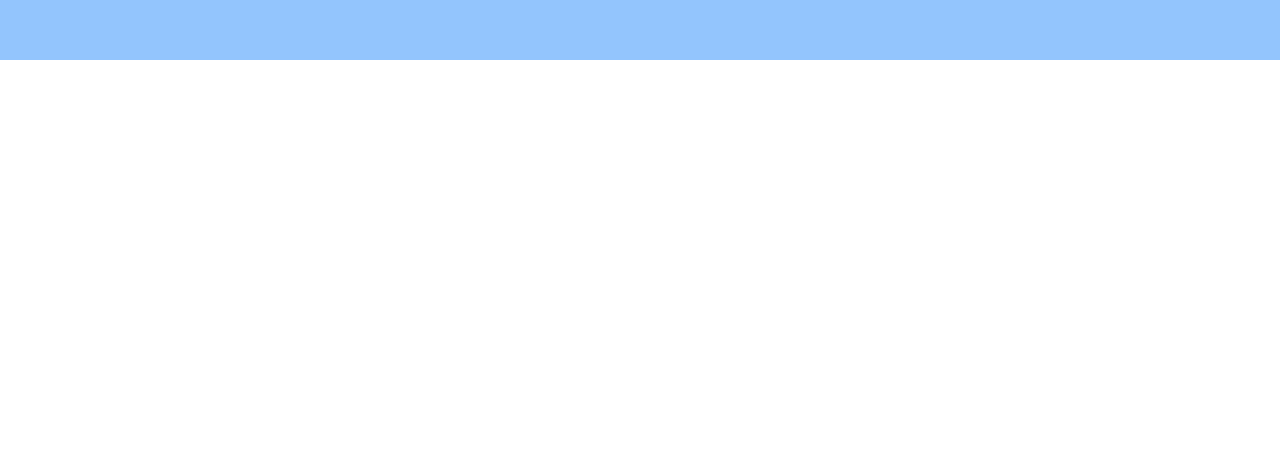
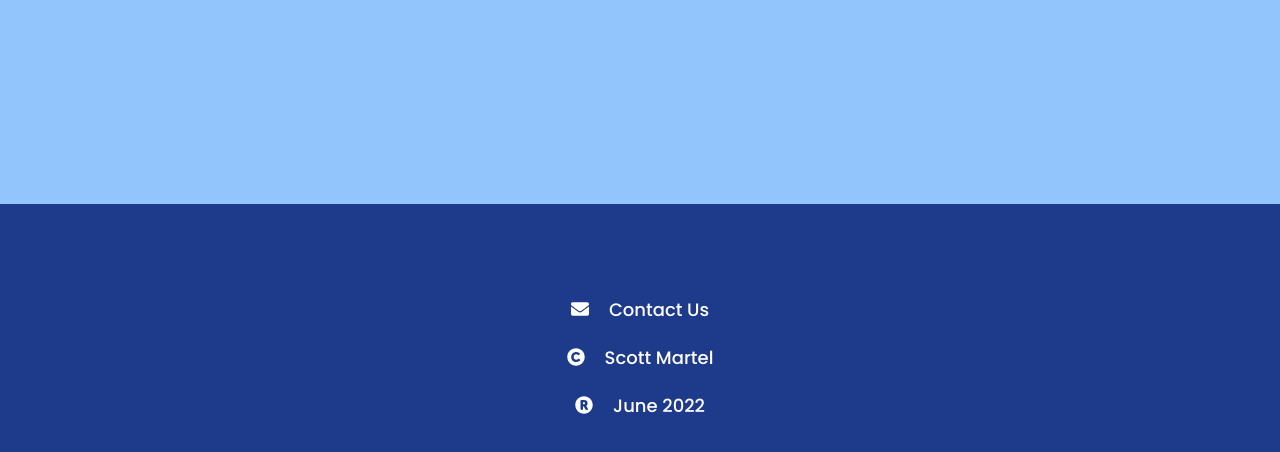
Before and after one commit to sc-martel93/recipe-book, a React (Create React App) app in the folder client/: page /recipes in a window 1280 px wide. Shown: the part 740-1192 px from the top of the page. Before the commit the page ends 800 px from the top, so only its background shows below. Built offline with nearby package versions, Linux system fonts and the light colour scheme; no server answers.

Commit message:
Add footer to /recipes

```diff
--- a/client/src/components/RecipeWrapper/RecipeWrapper.jsx
+++ b/client/src/components/RecipeWrapper/RecipeWrapper.jsx
@@ -84,7 +84,7 @@ const RecipeWrapper = () => {
   };
 
   return (
-    <>
+    <section className="min-h-screen">
       <section className="flex justify-around items-center font-bold max-w-4xl mx-auto mt-10">
         <button
           onClick={() => handlePrevious()}
@@ -136,7 +136,7 @@ const RecipeWrapper = () => {
           )}
         </>
       )}
-    </>
+    </section>
   );
 };
 
--- a/client/src/pages/Recipes/RecipePage.jsx
+++ b/client/src/pages/Recipes/RecipePage.jsx
@@ -1,3 +1,4 @@
+import Footer from "../../components/Footer/Footer";
 import HomeNav from "../../components/HomeNav/HomeNav";
 import RecipeWrapper from "../../components/RecipeWrapper/RecipeWrapper";
 
@@ -6,6 +7,7 @@ const RecipePage = () => {
     <>
       <HomeNav />
       <RecipeWrapper />
+      <Footer />
     </>
   );
 };
```
